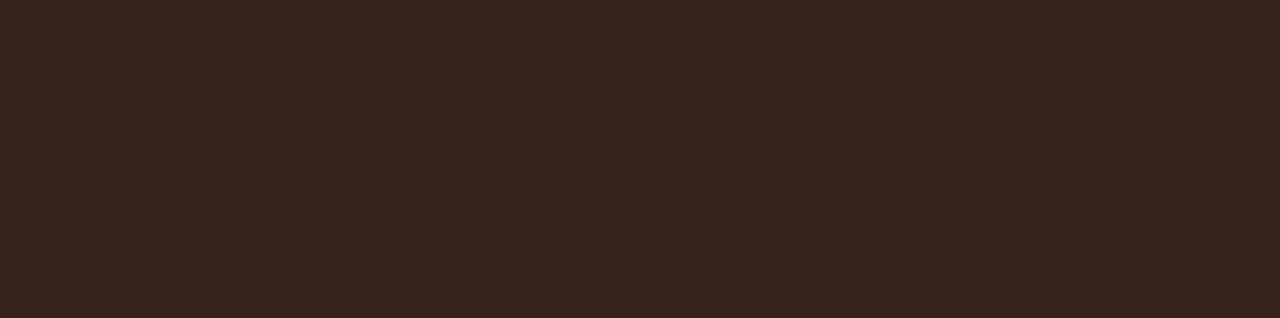
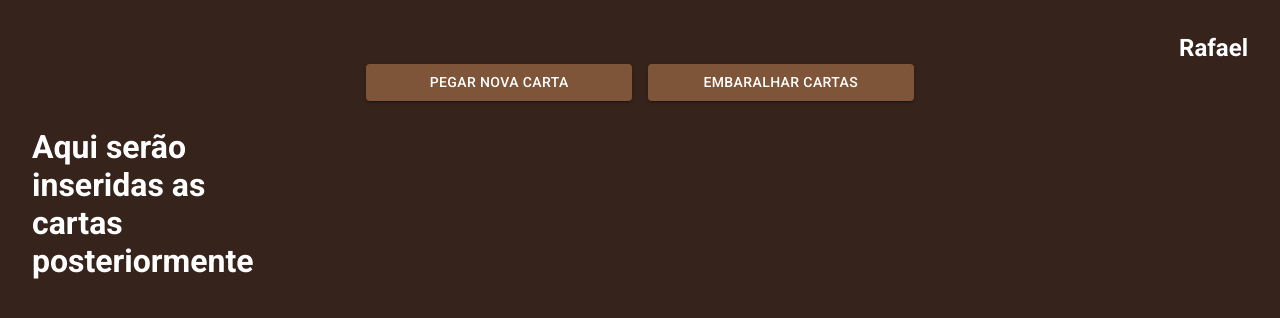
Before and after one commit to rquartaroli/random-cards-react, a React (Vite) app: page /viewcards in a window 1280 px wide. Before the commit this address had no page. Shown: the top 318 px of the page. Built offline with nearby package versions, Linux system fonts and the light colour scheme.

Commit message:
feat: added new page CardsInHand

```diff
--- /dev/null
+++ b/src/pages/CardsInHand/index.tsx
@@ -0,0 +1,47 @@
+import Button from '@mui/material/Button';
+
+import * as S from "./styles";
+
+export function CardsInHand() {
+
+  function handleGetNewCard() {
+    //console.log("vai pegar nova carta");
+  }
+
+  function handleShuffleCards() {
+    //console.log("embaralhar cartas");
+  }
+
+  return (
+    <S.BoxContainer>
+      <S.BoxPlayerName>
+        <S.TypographyPlayerName variant='h5'>
+          Rafael
+        </S.TypographyPlayerName>
+      </S.BoxPlayerName>
+
+      <S.BoxContent>
+        <S.BoxButtons>
+          <Button
+              variant="contained"
+              onClick={handleGetNewCard}
+          >
+            Pegar nova carta
+          </Button>
+
+          <Button
+            variant="contained"
+            onClick={handleShuffleCards}
+          >
+            Embaralhar cartas
+          </Button>
+        </S.BoxButtons>
+
+        <S.BoxCards>
+          <h1>Aqui serão inseridas as cartas posteriormente</h1>
+        </S.BoxCards>
+
+      </S.BoxContent>
+    </S.BoxContainer>
+  )
+}
--- /dev/null
+++ b/src/pages/CardsInHand/styles.ts
@@ -0,0 +1,56 @@
+import Box from '@mui/material/Box';
+import Typography from '@mui/material/Typography';
+import { styled } from '@mui/material/styles';
+
+export const BoxContainer = styled(Box)(({ theme }) => ({
+  width: '100%',
+  display: 'flex',
+  flexDirection: 'column',
+  padding: theme.spacing(4),
+}));
+
+export const BoxPlayerName = styled(Box)(({ theme }) => ({
+  display: 'flex',
+  justifyContent: 'flex-end',
+  alignItems: 'flex-end',
+}));
+
+export const BoxContent = styled(Box)(({ theme }) => ({
+  display: 'flex',
+  flexDirection: 'column',
+  alignItems: 'center',
+}));
+
+export const TypographyPlayerName = styled(Typography)(({ theme }) => ({
+  color: 'white',
+  fontWeight: 700,
+}));
+
+export const BoxButtons = styled(Box)(({ theme }) => ({
+  width: '45%',
+  height: 32,
+  display: 'grid',
+  gridTemplateColumns: '1fr 1fr',
+  gap: 16,
+  marginBottom: theme.spacing(4),
+}));
+
+export const BoxCards = styled(Box)(({ theme }) => ({
+  display: 'grid',
+  gridTemplateColumns: '1fr 1fr 1fr 1fr 1fr',
+  gap: 16,
+  paddingBottom: theme.spacing(4),
+
+  '@media (max-width: 1120px)': {
+    gridTemplateColumns: '1fr 1fr 1fr 1fr',
+  },
+  '@media (max-width: 1080px)': {
+    gridTemplateColumns: '1fr 1fr 1fr',
+  },
+  '@media (max-width: 860px)': {
+    gridTemplateColumns: '1fr 1fr',
+  },
+  '@media (max-width: 645px)': {
+    gridTemplateColumns: '1fr',
+  }
+}));
--- a/src/pages/Home/index.tsx
+++ b/src/pages/Home/index.tsx
@@ -1,4 +1,5 @@
 import { useState } from 'react';
+import { useNavigate } from "react-router-dom";
 import Button from '@mui/material/Button';
 import Typography from '@mui/material/Typography';
 
@@ -7,9 +8,12 @@
 export function Home() {
   const [name, setName] = useState('');
 
+  const navigate = useNavigate();
+
   function handleViewCardsInAnotherPage() {
     if(name) {
       //console.log('vai ir para outra página')
+      navigate("/viewcards")
     } else {
       //console.log('não vai ir para outra página')
     }
--- a/src/routes/Router.tsx
+++ b/src/routes/Router.tsx
@@ -1,11 +1,13 @@
 import { Routes, Route } from 'react-router-dom';
 
 import { Home } from '../pages/Home';
+import { CardsInHand } from '../pages/CardsInHand';
 
 export function Router() {
   return (
     <Routes>
       <Route path="/" element={<Home />} />
+      <Route path="/viewcards" element={<CardsInHand />} />
     </Routes>
   )
 }
```
